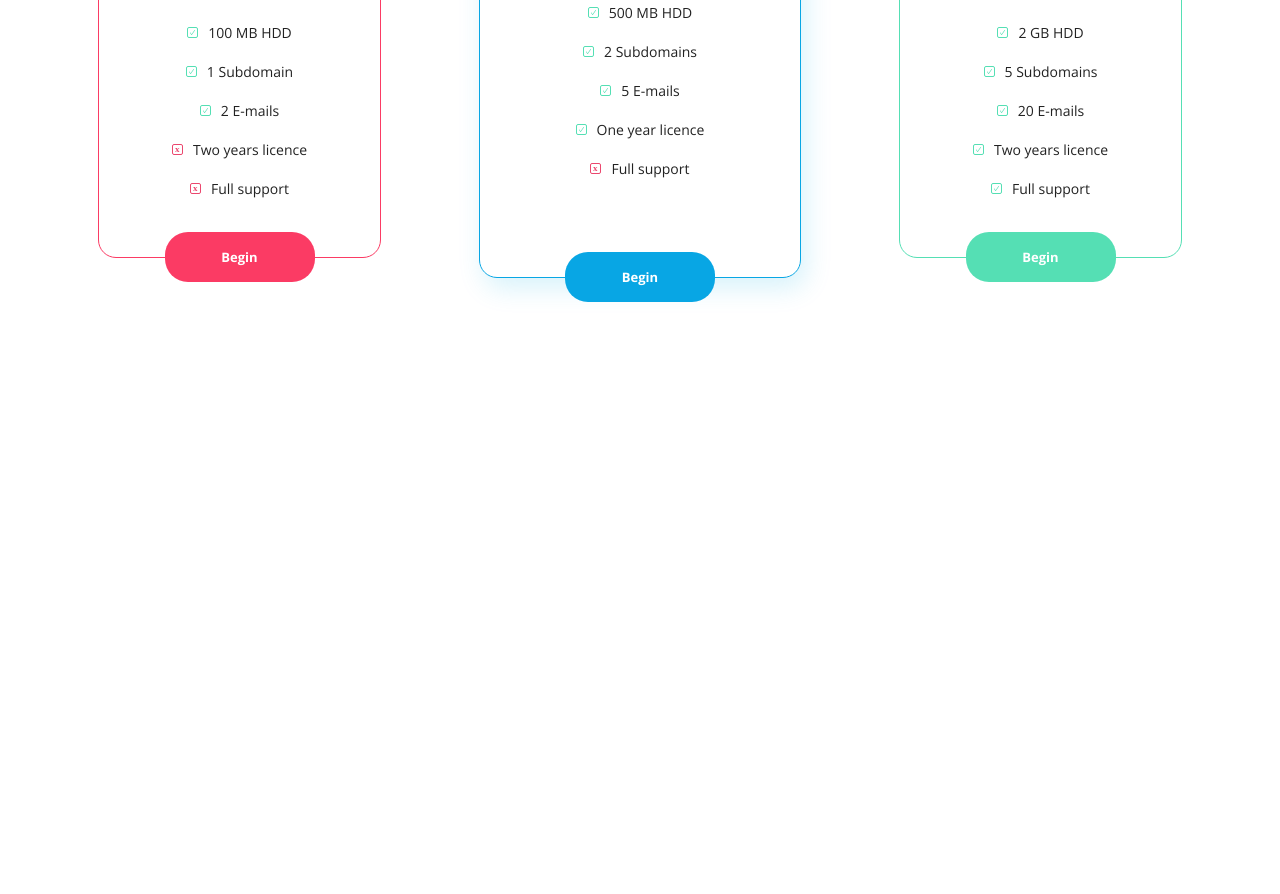
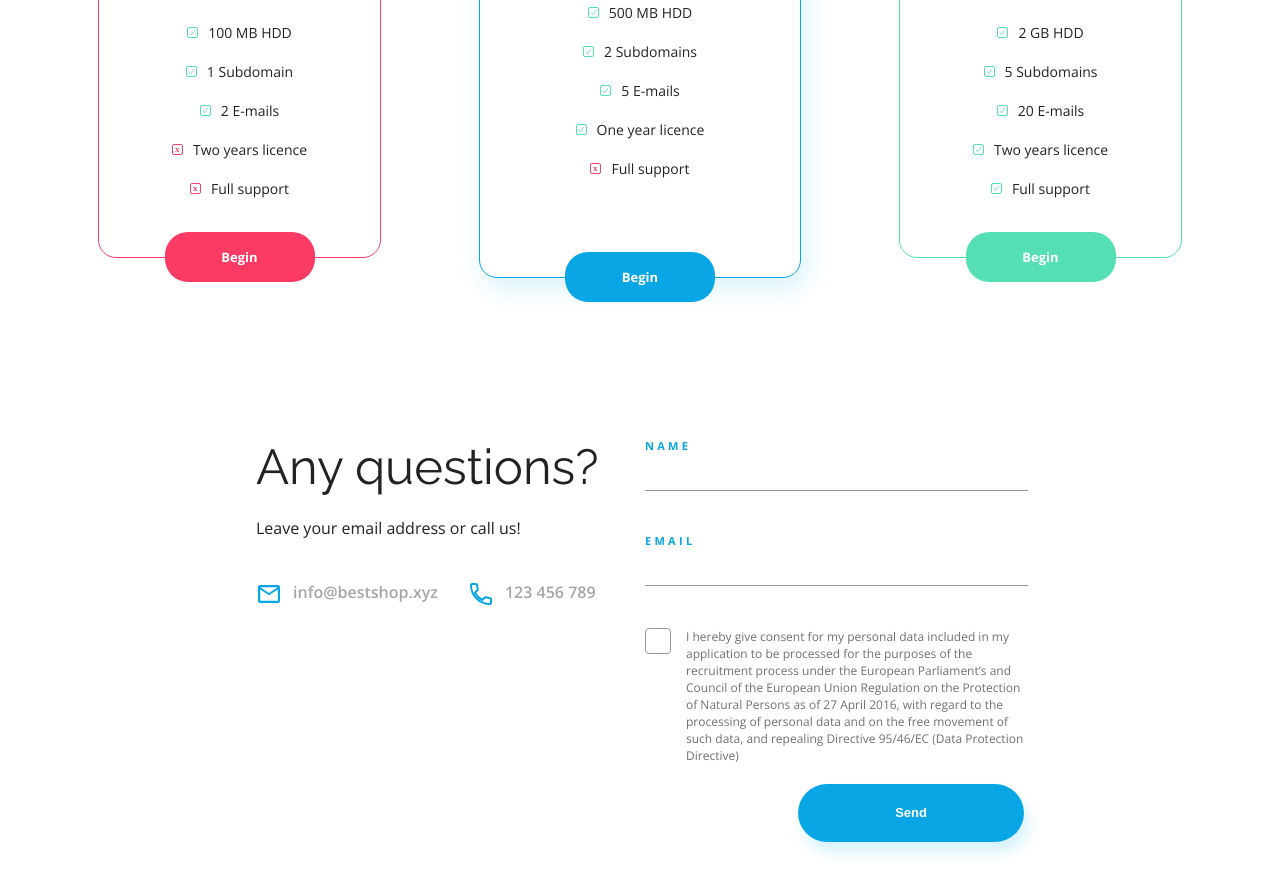
Before and after one commit to datapiotr/BestShop, a plain HTML site: page index.html in a window 1280 px wide. Shown: the part 3152-4046 px from the top of the page. Before the commit the page ends 3590 px from the top, so only its background shows below. Drawn offline with nearby package versions, Linux system fonts and the light colour scheme.

Commit message:
Dodanie sekcji kontakt

```diff
--- a/css/style.css
+++ b/css/style.css
@@ -487,3 +487,140 @@ p.limited {
 .no::before {
     background-image: url(../assets/Close.svg);
 }
+
+/* CONTACT */
+
+.contact {
+    display: flex;
+    width: 60%;
+    margin: 0 auto;
+    justify-content: center;
+    margin-bottom: 60px;
+}
+
+.contact__text,
+.contact__form {
+    flex-basis: 50%;
+}
+
+.contact__text {
+    margin-right: 10px;
+}
+
+.contact__form form {
+    display: flex;
+    flex-direction: column;
+}
+
+.contact__text h3 {
+    font-family: var(--font1);
+    font-size: 49px;
+    line-height: 57px;
+    margin-bottom: 22px;
+}
+
+.contact__text p {
+    font-family: var(--font2);
+    font-size: 16px;
+    line-height: 22px;
+    margin-bottom: 42px;
+}
+
+.contact__text__icons {
+    display: flex;
+}
+
+.contact__text__icons p {
+    color: var(--grey);
+    font-weight: 600;
+}
+
+.mail::before,
+.phone::before {
+    content: '';
+    width: 27px;
+    height: 27px;
+    margin-right: 10px;
+}
+
+.mail,
+.phone {
+    display: flex;
+}
+
+.mail {
+    margin-right: 30px;
+}
+
+.mail::before {
+    background-image: url(../assets/MailIcon.svg);
+}
+
+.phone::before {
+    background-image: url(../assets/PhoneIcon.svg);
+}
+
+.contact__form__input {
+    width: 100%;
+    border: none;
+    border-bottom: 1px solid #95989A;
+    line-height: 35px;
+    margin-bottom: 42px;
+}
+
+.contact__form p {
+    font-family: var(--font2);
+    font-size: 11px;
+    line-height: 15px;
+    color: var(--primary);
+    font-weight: 700;
+    text-transform: uppercase;
+    letter-spacing: 3.28px;
+}
+
+.checkbox {
+    font-family: var(--font2);
+    font-size: 12px;
+    line-height: 17px;
+    color: #707070;
+    display: flex;
+}
+
+.checkbox__input {
+    position: absolute;
+    opacity: 0;
+    cursor: pointer;
+    height: 0;
+    width: 0;
+}
+
+.checkbox__span {
+    height: 24px;
+    flex-shrink: 0;
+    flex-basis: 24px;
+    border: 1px solid #95989A;
+    border-radius: 4px;
+    cursor: pointer;
+    margin-right: 15px;
+}
+
+.checkbox__input:checked + .checkbox__span {
+    background-image: url(../assets/Checkmark.svg);
+    background-repeat: no-repeat;
+    background-size: 15px;
+    background-position: center;
+}
+
+.send {
+    background-color: var(--primary);
+    font-size: 13px;
+    line-height: 18px;
+    font-weight: 700;
+    color: var(--white);
+    padding: 20px 97px 20px 97px;
+    box-shadow: 5px 10px 14px var(--primary-shadow);
+    border-radius: 35px;
+    border: none;
+    margin-top: 20px;
+    align-self: flex-end;
+}
--- a/index.html
+++ b/index.html
@@ -6,7 +6,7 @@
     <title>Document</title>
     <link rel="stylesheet" href="./css/reset.css">
     <link rel="stylesheet" href="./css/style.css">
-    <link href="https://fonts.googleapis.com/css2?family=Open+Sans:wght@300;400;700&family=Raleway:wght@300;400;700;800&display=swap" rel="stylesheet">
+    <link href="https://fonts.googleapis.com/css2?family=Open+Sans:wght@300;400;600;700&family=Raleway:wght@300;400;700;800&display=swap" rel="stylesheet">
 </head>
 <body>
     <header class='header'>
@@ -132,5 +132,29 @@
             </div>
         </div>
     </section>
+    <section class="contact">
+        <div class="contact__text">
+            <h3>Any questions?</h3>
+            <p>Leave your email address or call us!</p>
+            <div class="contact__text__icons">
+                <p class="mail">info@bestshop.xyz</p>
+                <p class="phone">123 456 789</p>
+            </div>
+        </div>
+        <div class="contact__form">
+            <form action="">
+                <p class="name">Name</p>
+                <input class="contact__form__input" type="text">
+                <p class="email">Email</p>
+                <input class="contact__form__input" type="email">
+                <label class="checkbox">
+                    <input type="checkbox" class='checkbox__input'>
+                    <span class="checkbox__span"></span>
+                    I hereby give consent for my personal data included in my application to be processed for the purposes of the recruitment process under the European Parliament’s and Council of the European Union Regulation on the Protection of Natural Persons as of 27 April 2016, with regard to the processing of personal data and on the free movement of such data, and repealing Directive 95/46/EC (Data Protection Directive)
+                </label>
+                <button class="send">Send</button>
+            </form>
+        </div>
+    </section>
 </body>
 </html>
```
Also changed, not shown: assets/MailIcon.svg (renamed from assets/Mail Icon.svg), assets/PhoneIcon.svg (renamed from assets/Phone Icon.svg).
